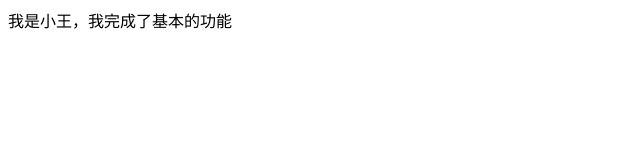
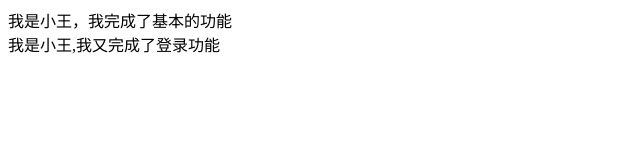
Before and after one commit to LDD0224/MyFirst, a plain HTML site: page index.html in a window 1280 px wide. Shown: the whole page, without its empty margins (0-640 px from the left). Drawn offline with Linux system fonts and the light colour scheme.

Commit message:
我是小王,我又完成了登录功能

```diff
--- a/index.html
+++ b/index.html
@@ -10,5 +10,7 @@
 
 <div>我是小王，我完成了基本的功能</div>
 
+<div>我是小王,我又完成了登录功能</div>
+
 </body>
 </html>
```
